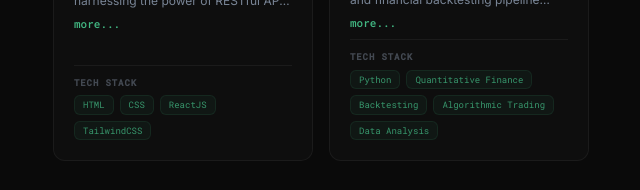
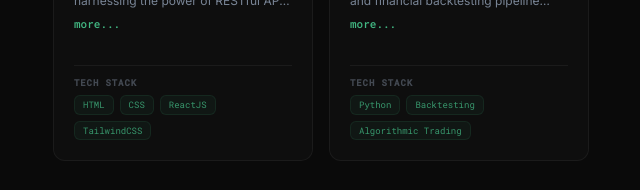
Before and after one commit to septriunii/Website-Portfolio, a React (Vite) app: page / in a window 1280 px wide. Shown: the part 2196-2386 px from the top of the page, without its empty margins (595-1235 px from the left). Built offline with nearby package versions, Linux system fonts and the light colour scheme.

Commit message:
Shorten Quant stack and align project stack dividers

```diff
--- a/App.tsx
+++ b/App.tsx
@@ -85,7 +85,7 @@ const projects: Project[] = [
     code: 'QT_04_FIN',
     title: 'Quant Trading System',
     description: 'Quant Trading System is a quantitative algorithmic trading engine and financial backtesting pipeline designed for systematic market strategy execution. It features automated market data ingestion, quantitative indicator calculation, signal generation, risk-managed position sizing, and historical backtesting performance analysis.',
-    technologies: ['Python', 'Quantitative Finance', 'Backtesting', 'Algorithmic Trading', 'Data Analysis'],
+    technologies: ['Python', 'Backtesting', 'Algorithmic Trading'],
     githubLink: 'https://github.com/septriunii/quant-trading-system',
     image: '/assets/aistudio/Screenshot_2026-11-10_150549_975fc01b.png',
   },
--- a/components/ProjectCard.tsx
+++ b/components/ProjectCard.tsx
@@ -171,7 +171,7 @@ const ProjectCard: React.FC<ProjectCardProps> = ({ data }) => {
 
         <div className="flex-shrink-0 pt-2.5 mt-2 border-t border-white/5">
           <p className="text-[9px] uppercase tracking-widest text-textSecondary/40 mb-1.5 font-mono font-semibold">Tech Stack</p>
-          <ul className="flex flex-wrap gap-1.5">
+          <ul className="flex flex-wrap content-start items-start gap-1.5 md:min-h-[45px]">
             {data.technologies.map((tech) => (
               <li
                 key={tech}
```
